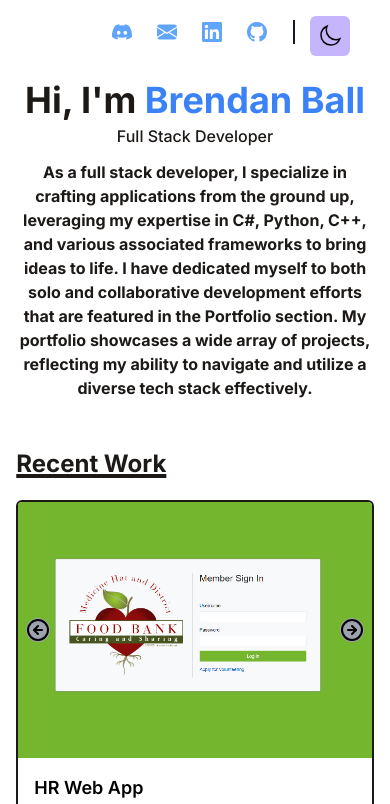
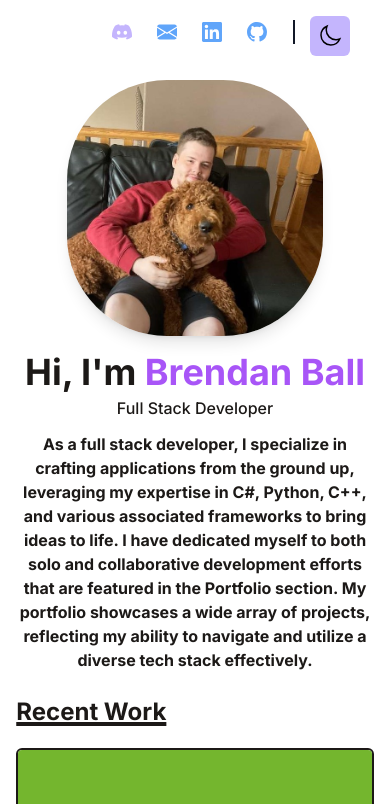
Before and after one commit to brendanball4/PortfolioJSXTailwind, a React (Vite) app: page / in a window 390 px wide. Shown: the top 804 px of the page. Built offline with nearby package versions, Linux system fonts and the light colour scheme.

Commit message:
Added in photo, changed styling and colors

```diff
--- a/src/App.jsx
+++ b/src/App.jsx
@@ -72,7 +72,7 @@ function App() {
 		<button
 			type="button"
 			onClick={handleThemeSwitch}
-			className="absolute 2xl:fixed p-2 z-10 right-[40px] top-4 bg-violet-300 dark:bg-orange-300 text-lg p-1 rounded-md"
+			className="absolute 2xl:fixed p-2 z-10 right-[40px] top-4 bg-violet-300 hover:dark:bg-violet-300 hover:bg-orange-300 dark:bg-orange-300 text-lg p-1 rounded-md"
 		>
 			{theme === "dark" ? sun : moon}
 		</button>
--- a/src/components/Carousel.jsx
+++ b/src/components/Carousel.jsx
@@ -53,10 +53,10 @@ const Carousel = ({ images }) => {
               <img
               src={images[currentIndex]}
               alt={`Slide ${currentIndex + 1}`}
-              className="w-full h-full object-cover cursor-pointer group-hover:opacity-75"
+              className="border-b-2 border-black dark:border-stone-300 w-full h-full object-cover group-hover:opacity-50 dark:group-hover:opacity-75"
             />
           <div onClick={openModal} className="absolute inset-0 flex justify-center cursor-pointer items-center opacity-0 group-hover:opacity-100 transition-opacity duration-300 ease-in-out">
-            <FiZoomIn className="text-white text-6xl" />
+            <FiZoomIn className="dark:text-white text-6xl" />
           </div>
         </div>
 
--- a/src/components/Intro.jsx
+++ b/src/components/Intro.jsx
@@ -1,17 +1,27 @@
 import React from 'react';
+import me from '/PortfolioImages/Personal/me.jpg'
 
 function Intro() {
     return (
-        <div className="flex items-center justify-center flex-col text-center pt-20 pb-6">
-            <div>
-                <h1 className='text-4xl md:text-6xl dark:text-white mb-1 md:mb-3 font-bold'>Hi, I'm <a className='text-blue-500 dark:text-gray-500'>Brendan Ball</a></h1>
+        <div className="pt-20 pb-6 flex justify-center items-center flex-col md:flex-row">
+            <div class="justify-center items-center w-68 h-64 overflow-hidden rounded-[100px] md:rounded-full mb-4 md:mb-0 md:rounded-full shadow-lg md:hover:scale-110 transition-transform duration-300 ease-in-out">
+                <img src={me}
+                    alt="Picture of me"
+                    class="w-full h-full object-cover">
+                </img>
             </div>
-            <p className='text-base md:text-xl mb-3 font-medium'>Full Stack Developer</p>
-            <p className='text-md max-w-xl mb-6 font-bold'>
-            As a full stack developer, I specialize in crafting applications from the ground up, leveraging my expertise in C#, Python, C++, and various associated frameworks to bring ideas to life.
-            I have dedicated myself to both solo and collaborative development efforts that are featured in the Portfolio section.
-            My portfolio showcases a wide array of projects, reflecting my ability to navigate and utilize a diverse tech stack effectively.
-            </p>
+
+            <div className='md:ml-12 basis-2/3 text-center md:text-left'>
+                <div>
+                <h1 className='text-4xl md:text-6xl dark:text-white mb-1 md:mb-3 font-bold'>Hi, I'm <a className='text-purple-500 dark:text-gray-500'>Brendan Ball</a></h1>
+                <p className='text-base md:text-xl mb-3 font-medium'>Full Stack Developer</p>
+                <p className='text-md max-w-xl font-bold mx-auto md:mx-0'>
+                As a full stack developer, I specialize in crafting applications from the ground up, leveraging my expertise in C#, Python, C++, and various associated frameworks to bring ideas to life.
+                I have dedicated myself to both solo and collaborative development efforts that are featured in the Portfolio section.
+                My portfolio showcases a wide array of projects, reflecting my ability to navigate and utilize a diverse tech stack effectively.
+                </p>
+            </div>
+            </div>
         </div>
     )
 }
--- a/src/components/Navbar.jsx
+++ b/src/components/Navbar.jsx
@@ -24,7 +24,7 @@ const Navbar = () => {
         href={linkedin}
         target="_blank"
         rel="noopener noreferrer"
-        className="social-link linkedin hover:text-black dark:hover:text-blue-400 absolute 2xl:fixed right-[160px] p-2 top-3.5 font-semibold text-blue-400 dark:text-white inline-flex items-center space-x-2 rounded-full">
+        className="social-link linkedin hover:text-orange-300  dark:hover:text-violet-300 absolute 2xl:fixed right-[160px] p-2 top-3.5 font-semibold text-blue-400 dark:text-orange-300 inline-flex items-center space-x-2 rounded-full">
         <svg
             className="w-5 h-5 fill-current"
             role="img"
@@ -41,7 +41,7 @@ const Navbar = () => {
         href={github}
         target="_blank"
         rel="noopener noreferrer"
-        className="social-link github hover:text-black dark:hover:text-blue-400 absolute 2xl:fixed z-10 right-[115px] p-2 top-3.5 font-semibold text-blue-400 dark:text-white inline-flex items-center space-x-2 rounded-full">
+        className="social-link github hover:text-orange-300 dark:hover:text-violet-300 absolute 2xl:fixed z-10 right-[115px] p-2 top-3.5 font-semibold text-blue-400 dark:text-orange-300 inline-flex items-center space-x-2 rounded-full">
         <svg
             xmlns="http://www.w3.org/2000/svg"
             xmlnsXlink="http://www.w3.org/1999/xlink"
@@ -64,7 +64,7 @@ const Navbar = () => {
 
       <a
         onClick={() => copyToClipboard(emailAddress)}
-        className="social-link email hover:text-black dark:hover:text-blue-400 absolute 2xl:fixed z-10 right-[205px] cursor-pointer p-2 top-3.5 font-semibold text-blue-400 dark:text-white inline-flex items-center space-x-2 rounded-full">
+        className="social-link email hover:text-orange-300  dark:hover:text-violet-300 absolute 2xl:fixed z-10 right-[205px] cursor-pointer p-2 top-3.5 font-semibold text-blue-400 dark:text-orange-300 inline-flex items-center space-x-2 rounded-full">
         <svg xmlns="http://www.w3.org/2000/svg"
             width="20" height="20"
             fill="currentColor"
@@ -76,7 +76,7 @@ const Navbar = () => {
 
       <a
         onClick={() => copyToClipboard(discordUsername)}
-        className="social-link discord hover:text-black dark:hover:text-blue-400 absolute 2xl:fixed z-10 cursor-pointer right-[250px] p-2 top-3.5 font-semibold text-blue-400 dark:text-white inline-flex items-center space-x-2 rounded-full">
+        className="social-link discord hover:text-orange-300  dark:hover:text-violet-300 absolute 2xl:fixed z-10 cursor-pointer right-[250px] p-2 top-3.5 font-semibold text-violet-300 dark:text-orange-300 inline-flex items-center space-x-2 rounded-full">
         <svg xmlns="http://www.w3.org/2000/svg"
             width="20" height="20"
             className="bi bi-discord w-5"
--- a/src/components/PortfolioItem.jsx
+++ b/src/components/PortfolioItem.jsx
@@ -8,8 +8,8 @@ function PortfolioItem({ id, title, images, mini_desc }) {
    <div className="border-2 border-stone-900 dark:border-stone-400 rounded-md overflow-hidden relative">
       <Carousel images={images} />
          <div className="w-full p-4">
-            <h3 className="flex flex-row justify-context text-lg md:text-xl dark:text-white text-black mb-2 md:mb-3 font-semibold">{title}</h3>
-            <p className="mb-8">
+            <h3 className="flex flex-row justify-context text-lg md:text-xl dark:text-white text-black mb-1.5 font-semibold">{title}</h3>
+            <p className="mb-10 md:mb-8">
                {mini_desc}
             </p>
             <Link className="absolute bottom-2 left-3 text-lg md:text-2xl hover:text-blue-500"
--- a/src/data/portfolio.js
+++ b/src/data/portfolio.js
@@ -31,7 +31,7 @@ export default [
     },
     {
         id: 4,
-        title: 'Dark Souls-like created with Unity',
+        title: 'Souls-like created with Unity',
         title_ext: 'Unity Engine Game Development',
         mini_desc: 'This is my personal game development project for a darksouls-like game. The art/animations were created in Blender. Scripts coded using C#.',
         desc: 'There are a couple notable projects worked on over the years. I have worked on a dark souls-like game, and I also worked on a rogue-like game using basic assets all hand created in microsoft paint! None of the projects worked on are currently finished, but I learned a lot about Unity in the process.',
```
Also changed, not shown: public/PortfolioImages/Personal/me.jpg (added).
